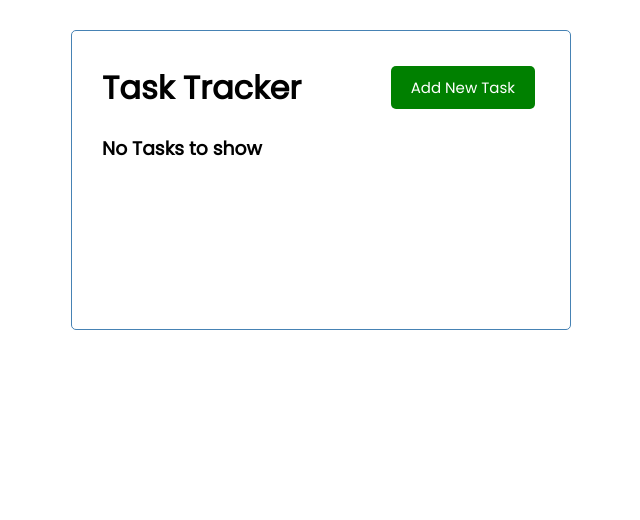
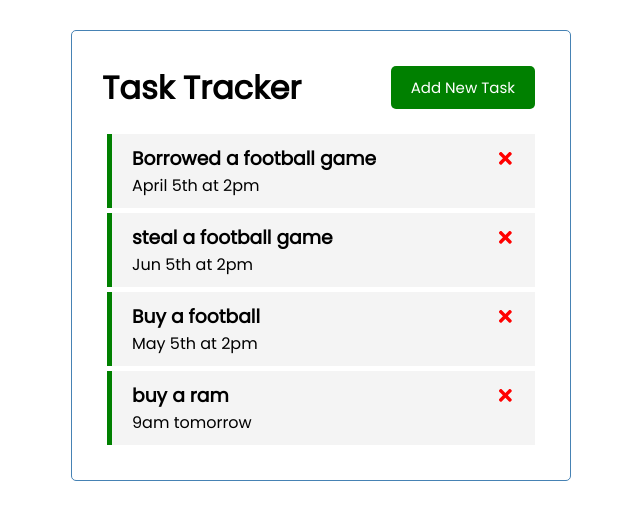
Before and after one commit to Yeshua7dm/task-tracker, a React (Create React App) app: page / in a window 1280 px wide. Shown: the top 520 px of the page, without its empty margins (319-959 px from the left). Built offline with nearby package versions, Linux system fonts and the light colour scheme; data requests are answered from the project's data file.

Commit message:
added json server, updated delete and add functions

```diff
--- a/db.json
+++ b/db.json
@@ -1,11 +1,5 @@
 {
   "tasks": [
-    {
-      "id": 1,
-      "text": "Run a football game",
-      "day": "Feb 5th at 2pm",
-      "reminder": true
-    },
     {
       "id": 2,
       "text": "Borrowed a football game",
@@ -23,6 +17,12 @@
       "text": "Buy a football",
       "day": "May 5th at 2pm",
       "reminder": true
+    },
+    {
+      "text": "buy a ram",
+      "day": "9am tomorrow",
+      "reminder": true,
+      "id": 5
     }
   ]
 }
--- a/src/App.js
+++ b/src/App.js
@@ -8,30 +8,47 @@ import { useState, useEffect } from "react";
 
 function App() {
   const [showForm, setShowForm] = useState(false)
-  const [tasks, setTasks] = useState([
-  ]);
+  const [tasks, setTasks] = useState([]);
 
-  // useEffect(() => {
-  //   const getTasks = async() => {
-  //     const response = await fetch('https://localhost:5000/tasks')
-  //     const data = await response.json()
-  //     console.log(data)
-  //   }
+  useEffect(() => {
+    const getTasks = async() => {
+      const TasksFromServer = await fetchTasks()
+      setTasks(TasksFromServer)
+    }
 
-  //   getTasks()
-  // }, [])
+    getTasks()
+  }, [])
 
-  // ceate the function to delete task from the UI
-  const deleteTask = (id) => {
+  // fetch the tasks
+  const fetchTasks = async() => {
+    const response = await fetch('http://localhost:5000/tasks')
+    const data = await response.json()
+    return data
+  }
+
+  // the function to delete task from the UI
+  const deleteTask = async(id) => {
+    await fetch(`http://localhost:5000/tasks/${id}`, {
+      method: "DELETE"
+    })
+
     setTasks(tasks.filter((task)=> task.id !== id))
   }
 // create function to add task to the displayed tasks
-  const addTask = (task) => {
-    console.log(task)
+  const addTask = async(task) => {
+    const resp = await fetch('http://localhost:5000/tasks', {
+      method: "POST",
+      headers : {
+        'Content-type': 'application/json'
+      },
+      body: JSON.stringify(task)
+    })
+    const data = await resp.json()
+    setTasks([...tasks, data])
 
-    const id = tasks.length === 0 ? 1 : tasks[tasks.length-1].id + 1;
-    const newTask = {id, ...task}
-    setTasks([...tasks, newTask])
+    // const id = tasks.length === 0 ? 1 : tasks[tasks.length-1].id + 1;
+    // const newTask = {id, ...task}
+    // setTasks([...tasks, newTask])
   }
 
 // function to toggle reminder
```
